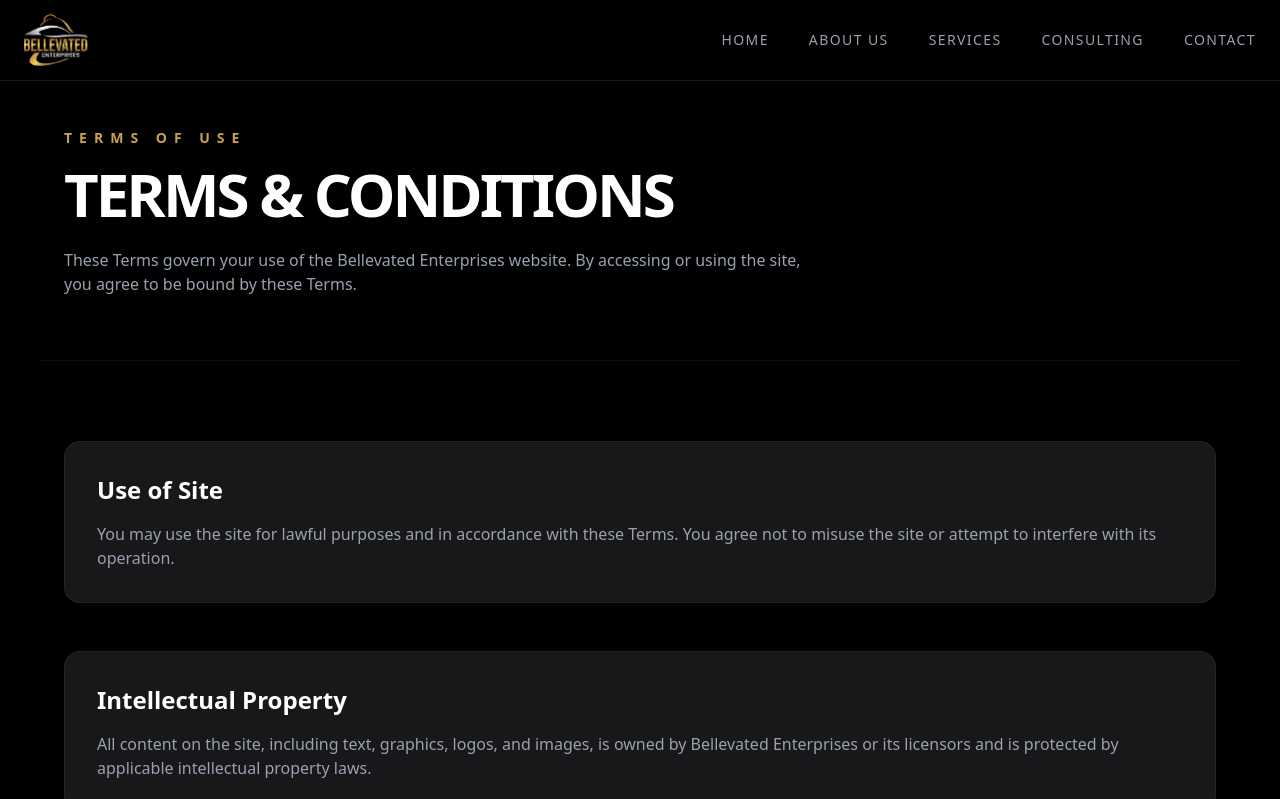
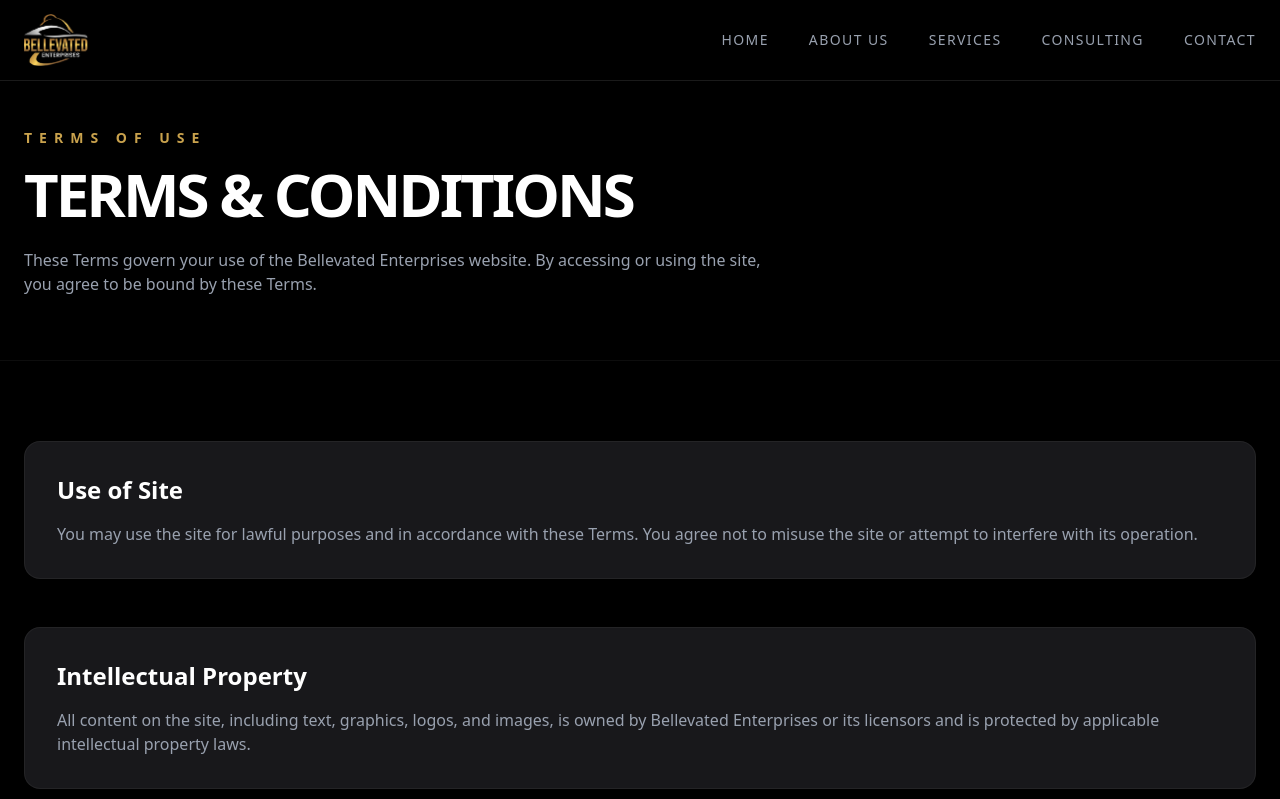
Before and after one commit to amaan-lms/Bellevated_Enterprises, a React (Vite) app in the folder BE/: page /terms in a window 1280 px wide. Shown: the top 799 px of the page. Built offline with nearby package versions, Linux system fonts and the light colour scheme.

Commit message:
privacy and terms padding fixed

```diff
--- a/BE/src/pages/Privacy.jsx
+++ b/BE/src/pages/Privacy.jsx
@@ -3,7 +3,7 @@ import { motion } from "framer-motion";
 
 export default function Privacy() {
   return (
-    <div className="bg-black text-white selection:bg-[#C9A24D] selection:text-black px-10">
+    <div className="bg-black text-white selection:bg-[#C9A24D] selection:text-black">
       <section className="relative pt-32 pb-16 px-6 border-b border-white/5">
         <div className="max-w-7xl mx-auto">
           <motion.h1
--- a/BE/src/pages/Terms.jsx
+++ b/BE/src/pages/Terms.jsx
@@ -3,7 +3,7 @@ import { motion } from "framer-motion";
 
 export default function Terms() {
   return (
-    <div className="bg-black text-white selection:bg-[#C9A24D] selection:text-black px-10">
+    <div className="bg-black text-white selection:bg-[#C9A24D] selection:text-black">
       <section className="relative pt-32 pb-16 px-6 border-b border-white/5">
         <div className="max-w-7xl mx-auto">
           <motion.h1
```
